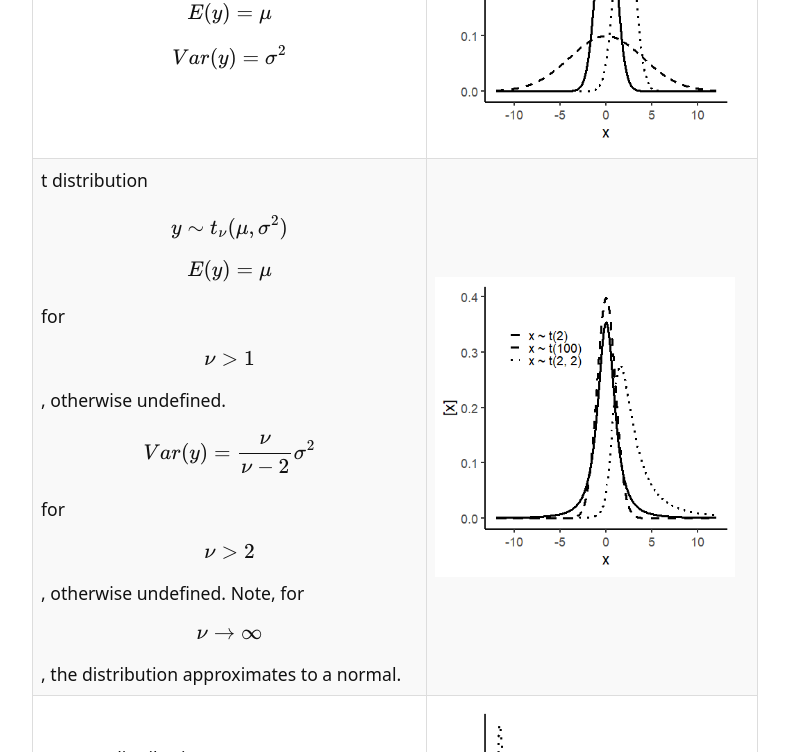
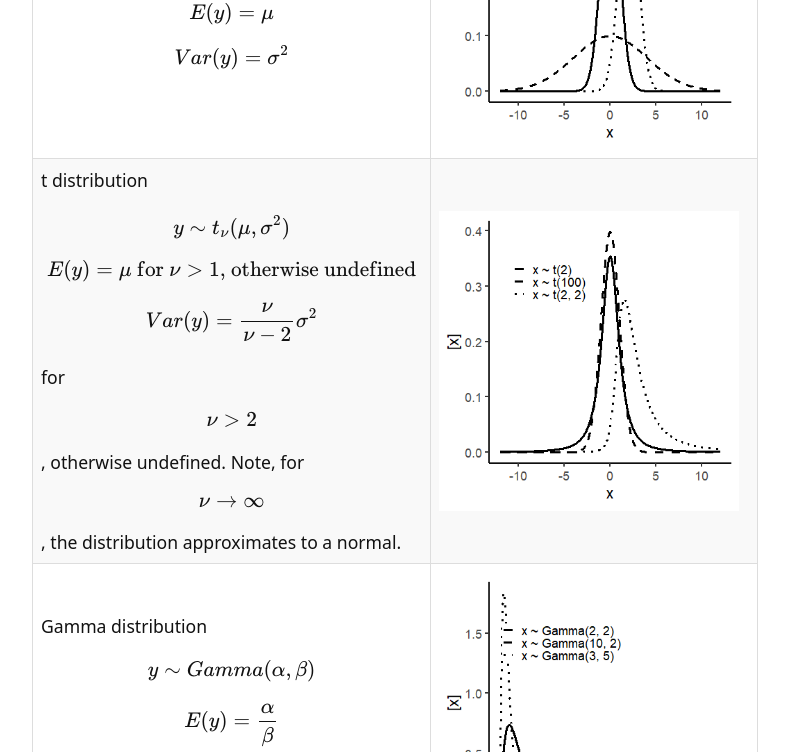
Before and after one commit to jlacasa/mixed-models-spring25, a Jekyll site: the page built from content/3-lesson.md, in a window 1280 px wide and 900 px high, scrolled down 1879 px, cut to the strip 0-752 px from the top of the window. Shown: the whole strip, without its empty margins (245-1034 px from the left). Built offline with Jekyll 4.4.1, drawn with Linux system fonts in a browser that asks for light colours; formulas are drawn with MathJax 3.

Commit message:
aesthetics

```diff
--- a/content/3-lesson.md
+++ b/content/3-lesson.md
@@ -130,7 +130,7 @@ relatively different amon themselves. Some important distributions are:
     <tr>
         <td>t  distribution
         $$y \sim t_{\nu}(\mu, \sigma^2)$$
-        $$E(y) = \mu$$for$$\nu>1$$, otherwise undefined.
+        $$E(y) = \mu \text{ for } \nu>1 \text{, otherwise undefined}$$
         $$Var(y) = \frac{\nu}{\nu-2}\sigma^2$$ for $$\nu>2$$, otherwise undefined.
         Note, for $$\nu \rightarrow \infty$$, the distribution approximates to a normal.
         </td>
```
